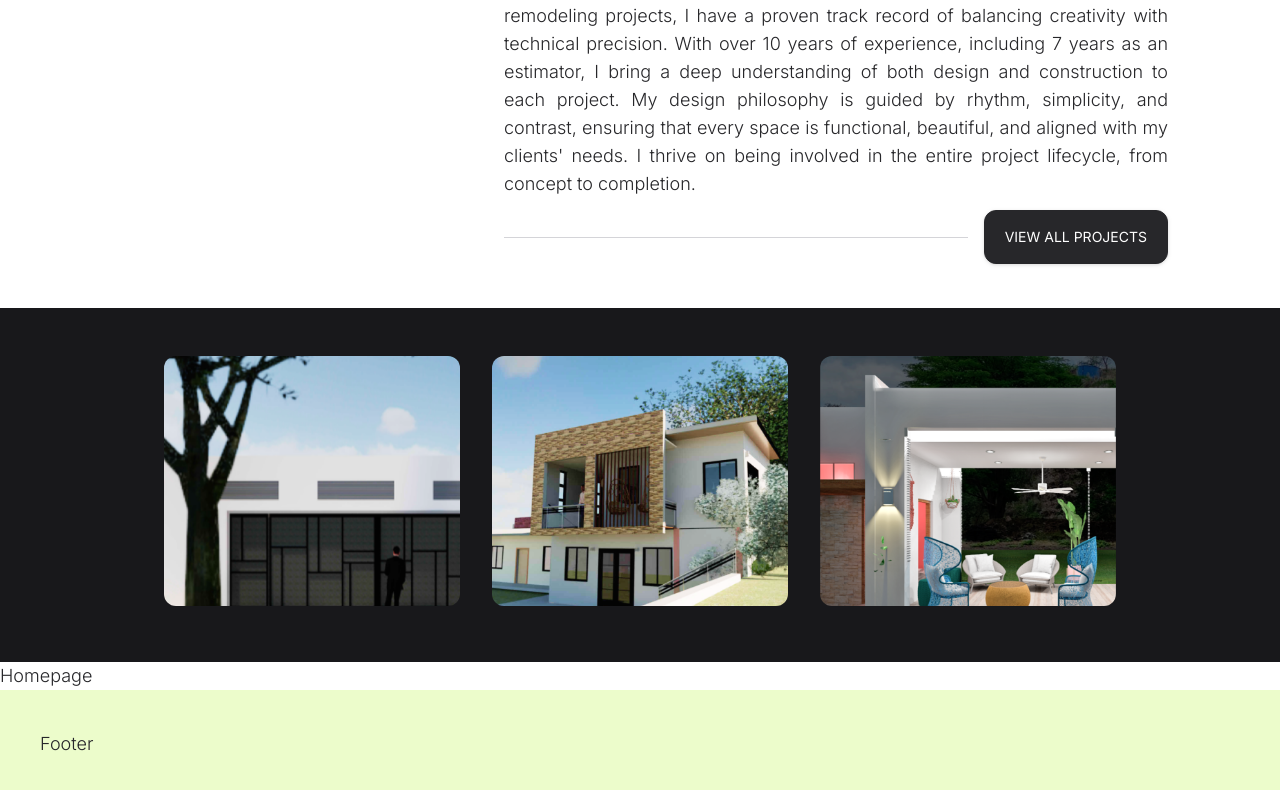
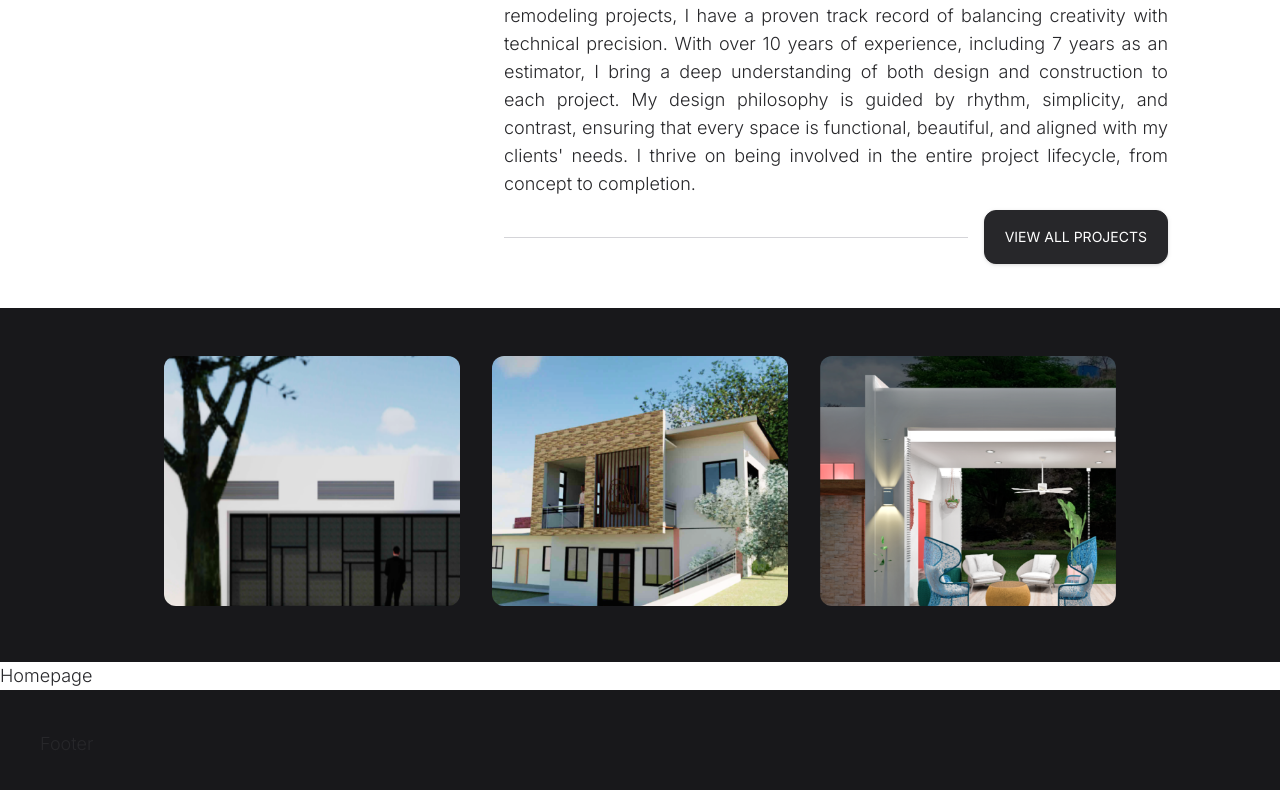
Before and after one commit to liz-garcia/architect-portfolio, a React (Vite) app in the folder client/: page / in a window 1280 px wide. Shown: the part 938-1728 px from the top of the page. Built offline with nearby package versions, Linux system fonts and the light colour scheme; a web font is replaced by a local one.

Commit message:
Modified footer color.

```diff
--- a/client/src/App.jsx
+++ b/client/src/App.jsx
@@ -14,7 +14,7 @@ const App = () => {
         <AppRouter />
         {/* Every page from our `AppRouter` is rendered inside `Main` */}
       </Main>
-      <footer className="h-[16vh] bg-lime-100 p-10">
+      <footer className="h-[16vh] bg-zinc-900 p-10">
         <h2>Footer</h2>
       </footer>
     </>
```
